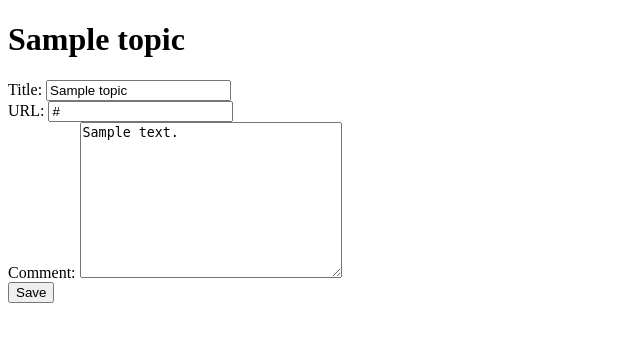
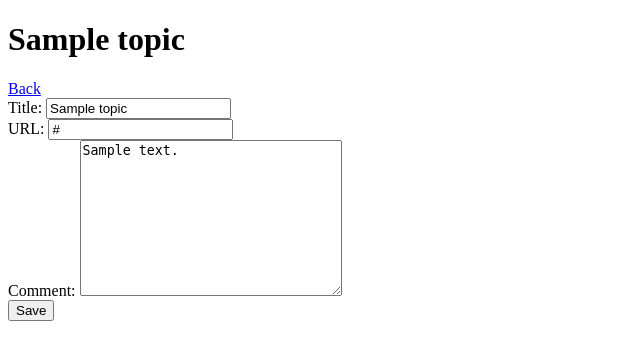
Before and after one commit to miles-d/tiny-remind, a Django app: page /topic/1/edit in a window 1280 px wide. Shown: the top 360 px of the page, without its empty margins (0-640 px from the left). Run offline with Django 3.2, Linux system fonts and the light colour scheme; tables that the repository leaves empty hold one stand-in row (values such as "Sample post").

Commit message:
Back link on edit topic page

```diff
--- a/spaced_repetition/templates/spaced_repetition/edit_topic.html
+++ b/spaced_repetition/templates/spaced_repetition/edit_topic.html
@@ -6,6 +6,8 @@
 </head>
 <body>
         <h1>{{ topic.title }}</h1>
+
+        <a href="/topic/{{ topic.id }}">Back</a>
 
         <form action="/topic/{{ topic.id }}/edit" method="POST">
                 {% csrf_token %}
```
